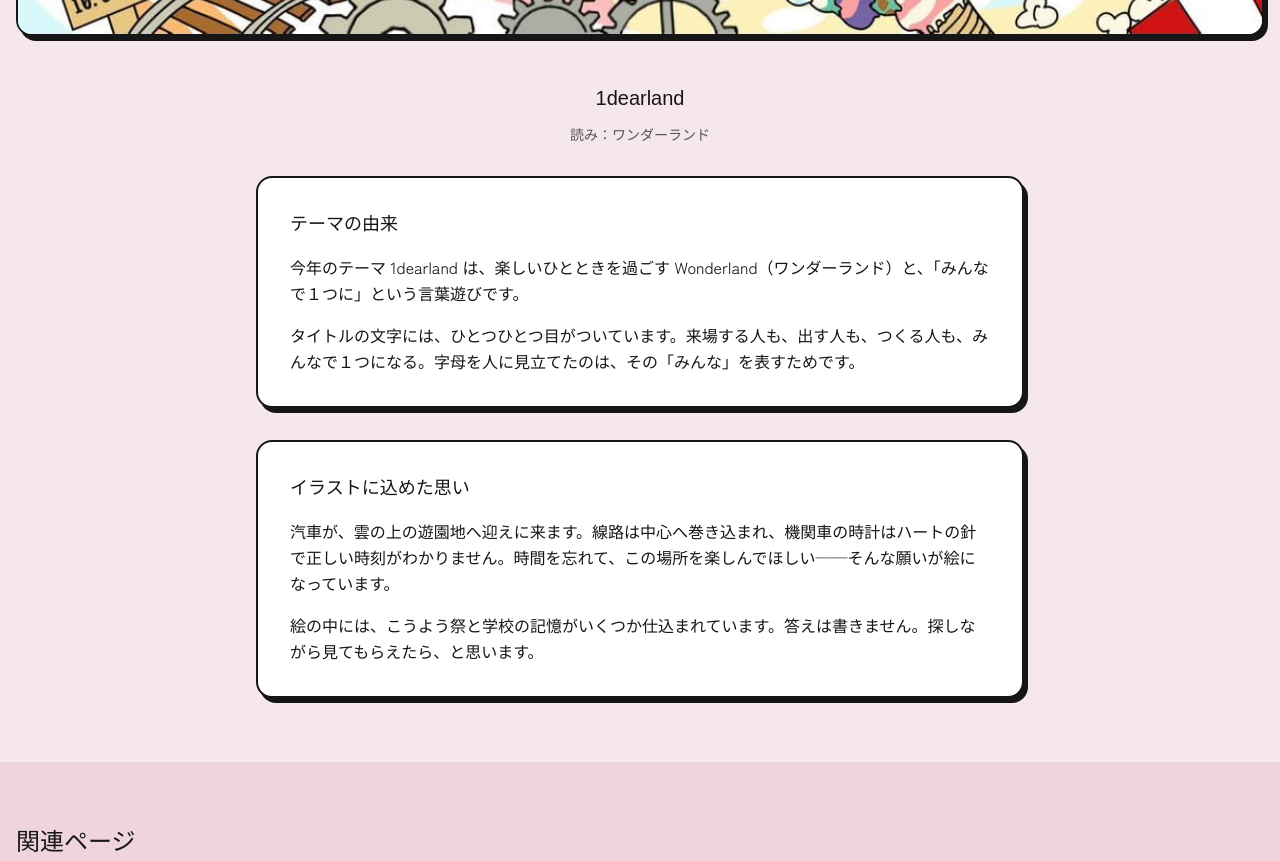
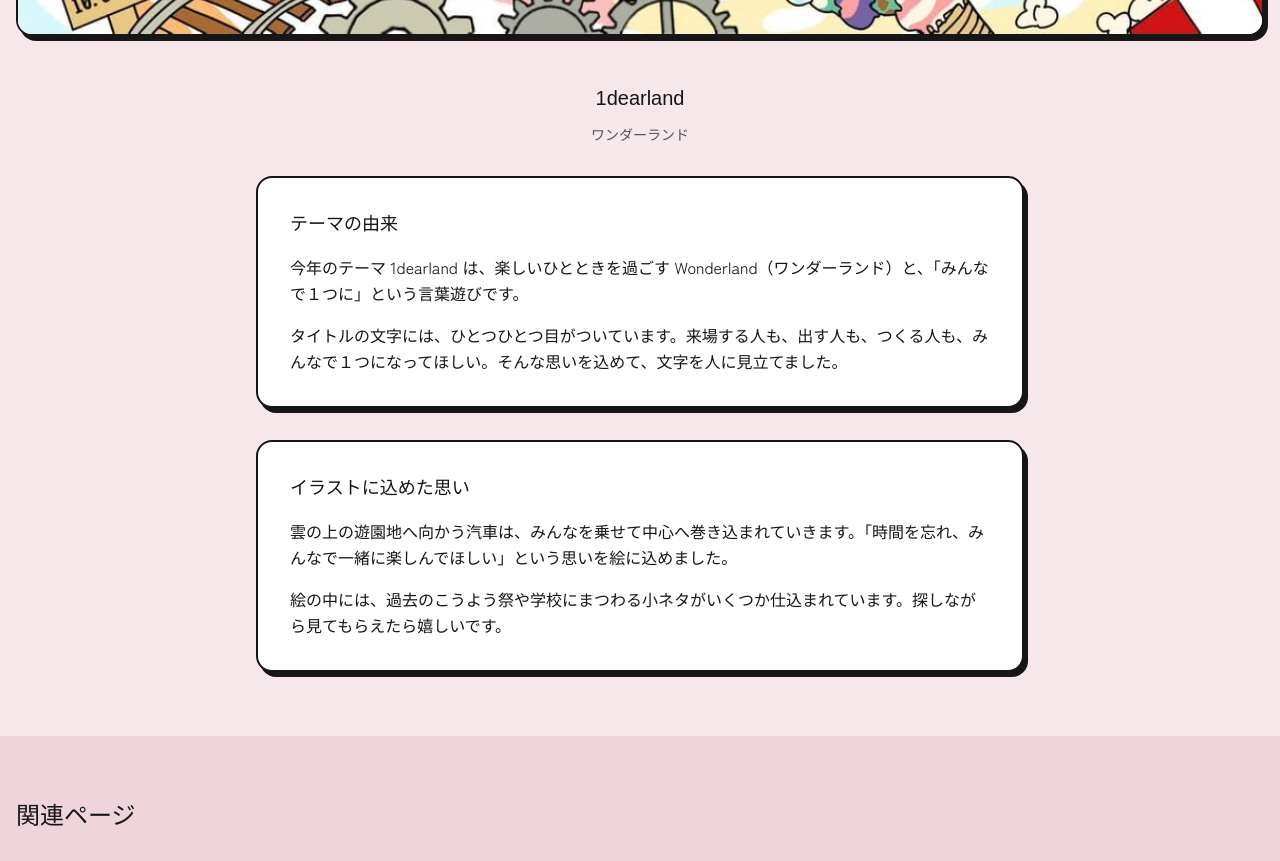
Before and after one commit to mucha0w0/koyofes2026, a Next.js app: page /about/theme in a window 1280 px wide. Shown: the part 640-1501 px from the top of the page. Built offline with nearby package versions, Linux system fonts and the light colour scheme; a web font is replaced by a local one.

Commit message:
feat: テーマページのテキストを更新し、表現を改善

```diff
--- a/app/(site)/about/theme/page.tsx
+++ b/app/(site)/about/theme/page.tsx
@@ -30,7 +30,7 @@ export default function ThemePage() {
         <div className="mx-auto max-w-3xl space-y-8">
           <div className="text-center">
             <h2 className="text-xl font-medium">1dearland</h2>
-            <p className="mt-3 text-sm text-muted-foreground">読み：ワンダーランド</p>
+            <p className="mt-3 text-sm text-muted-foreground">ワンダーランド</p>
           </div>
 
           <div className="ink-shell bg-card p-8">
@@ -40,17 +40,17 @@ export default function ThemePage() {
               Wonderland（ワンダーランド）と、「みんなで１つに」という言葉遊びです。
             </p>
             <p className="mt-4 leading-relaxed text-foreground">
-              タイトルの文字には、ひとつひとつ目がついています。来場する人も、出す人も、つくる人も、みんなで１つになる。字母を人に見立てたのは、その「みんな」を表すためです。
+              タイトルの文字には、ひとつひとつ目がついています。来場する人も、出す人も、つくる人も、みんなで１つになってほしい。そんな思いを込めて、文字を人に見立てました。
             </p>
           </div>
 
           <div className="ink-shell bg-card p-8">
             <h3 className="mb-4 text-lg font-medium">イラストに込めた思い</h3>
             <p className="leading-relaxed text-foreground">
-              汽車が、雲の上の遊園地へ迎えに来ます。線路は中心へ巻き込まれ、機関車の時計はハートの針で正しい時刻がわかりません。時間を忘れて、この場所を楽しんでほしい——そんな願いが絵になっています。
+              雲の上の遊園地へ向かう汽車は、みんなを乗せて中心へ巻き込まれていきます。「時間を忘れ、みんなで一緒に楽しんでほしい」という思いを絵に込めました。
             </p>
             <p className="mt-4 leading-relaxed text-foreground">
-              絵の中には、こうよう祭と学校の記憶がいくつか仕込まれています。答えは書きません。探しながら見てもらえたら、と思います。
+              絵の中には、過去のこうよう祭や学校にまつわる小ネタがいくつか仕込まれています。探しながら見てもらえたら嬉しいです。
             </p>
           </div>
         </div>
```
